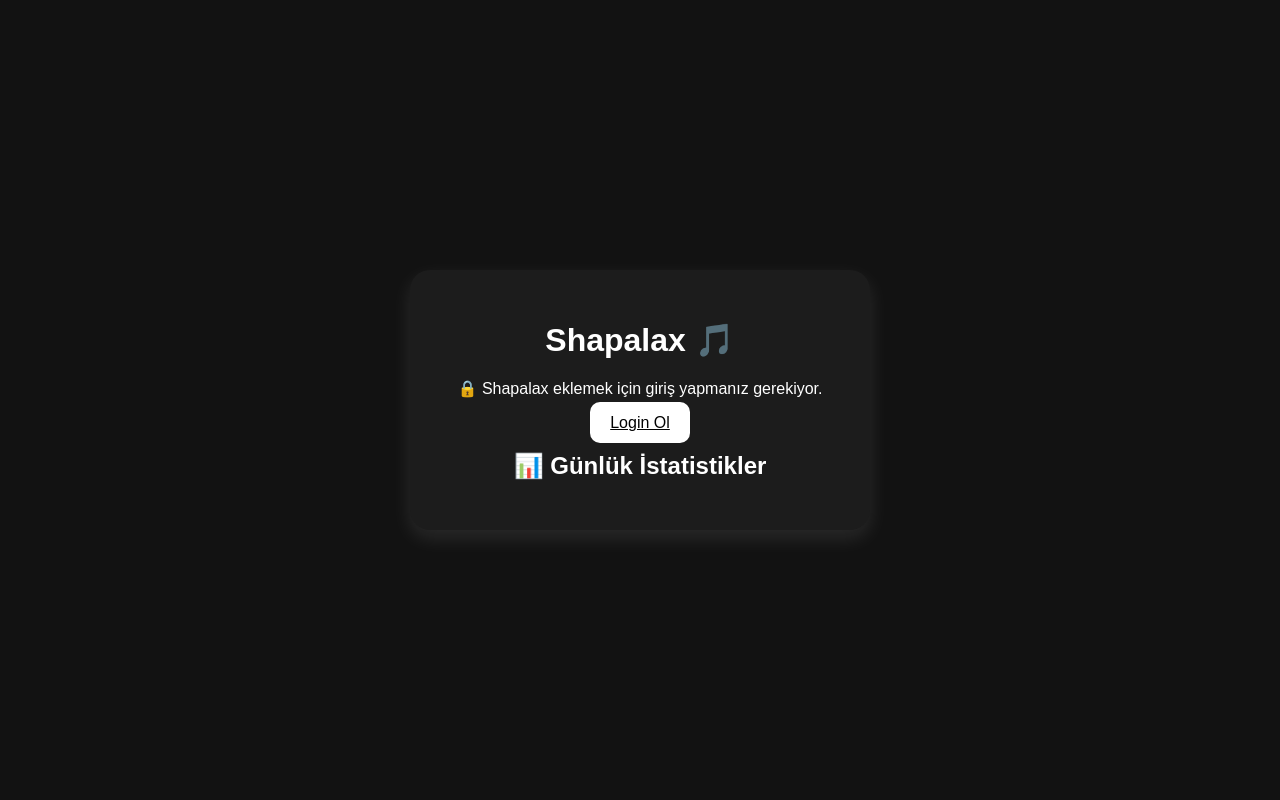
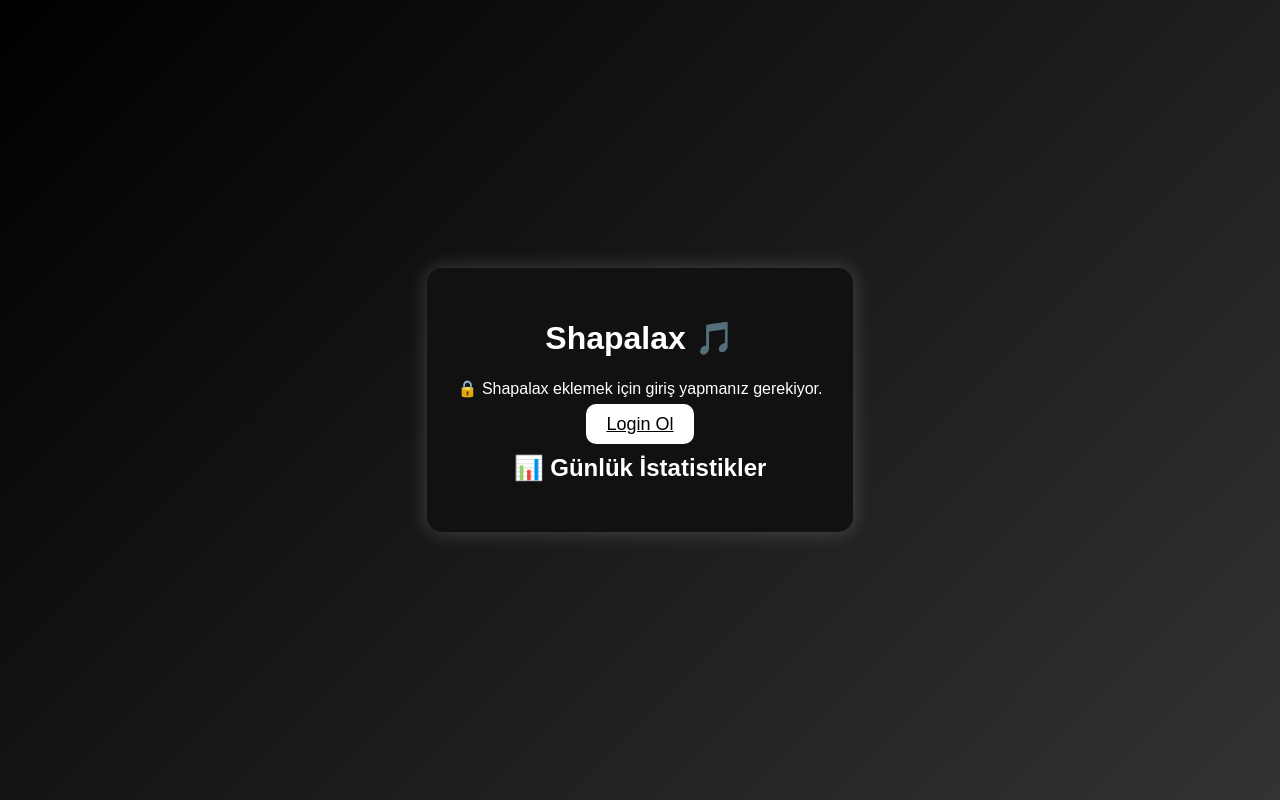
Before and after one commit to faridrustamli/shapalax, a website: page public/guest.html in a window 1280 px wide. Drawn offline with Linux system fonts and the light colour scheme.

Commit message:
Update style.css

```diff
--- a/public/style.css
+++ b/public/style.css
@@ -1,9 +1,8 @@
 body {
   margin: 0;
-  padding: 0;
   font-family: Arial, sans-serif;
-  background: #121212;
-  color: #fff;
+  background: linear-gradient(135deg, #000, #333);
+  color: white;
   display: flex;
   justify-content: center;
   align-items: center;
@@ -12,56 +11,34 @@
 
 .container {
   text-align: center;
-  background: #1c1c1c;
+  background: #111;
   padding: 30px;
-  border-radius: 20px;
-  box-shadow: 0 8px 20px rgba(255,255,255,0.1);
-  width: 400px;
+  border-radius: 15px;
+  box-shadow: 0 0 20px rgba(255,255,255,0.2);
 }
 
-h1,h2 { margin-bottom: 20px; }
+button, .btn {
+  background: white;
+  color: black;
+  border: none;
+  padding: 10px 20px;
+  font-size: 18px;
+  border-radius: 10px;
+  cursor: pointer;
+  transition: 0.3s;
+  margin-top: 15px;
+}
+
+button:hover, .btn:hover {
+  background: #444;
+  color: white;
+}
 
 input {
+  display: block;
+  margin: 10px auto;
   padding: 10px;
-  font-size: 16px;
-  margin-bottom: 10px;
+  width: 80%;
   border-radius: 8px;
   border: none;
-  width: 80%;
 }
-
-.btn {
-  padding: 12px 20px;
-  margin: 5px;
-  font-size: 16px;
-  border-radius: 10px;
-  border: none;
-  cursor: pointer;
-  background: #fff;
-  color: #000;
-  transition: transform 0.2s;
-}
-
-.btn:hover { transform: scale(1.05); }
-
-.reset { background: #b40000; color: #fff; }
-
-.stats { margin-top: 20px; font-size: 18px; }
-
-#emojiContainer {
-  position: relative;
-  height: 150px;
-  overflow: hidden;
-  margin-top: 20px;
-}
-
-.emoji {
-  position: absolute;
-  font-size: 2rem;
-  animation: floatUp 2s linear forwards;
-}
-
-@keyframes floatUp {
-  from { transform: translateY(100px); opacity:1;}
-  to { transform: translateY(-150px); opacity:0;}
-}
```
